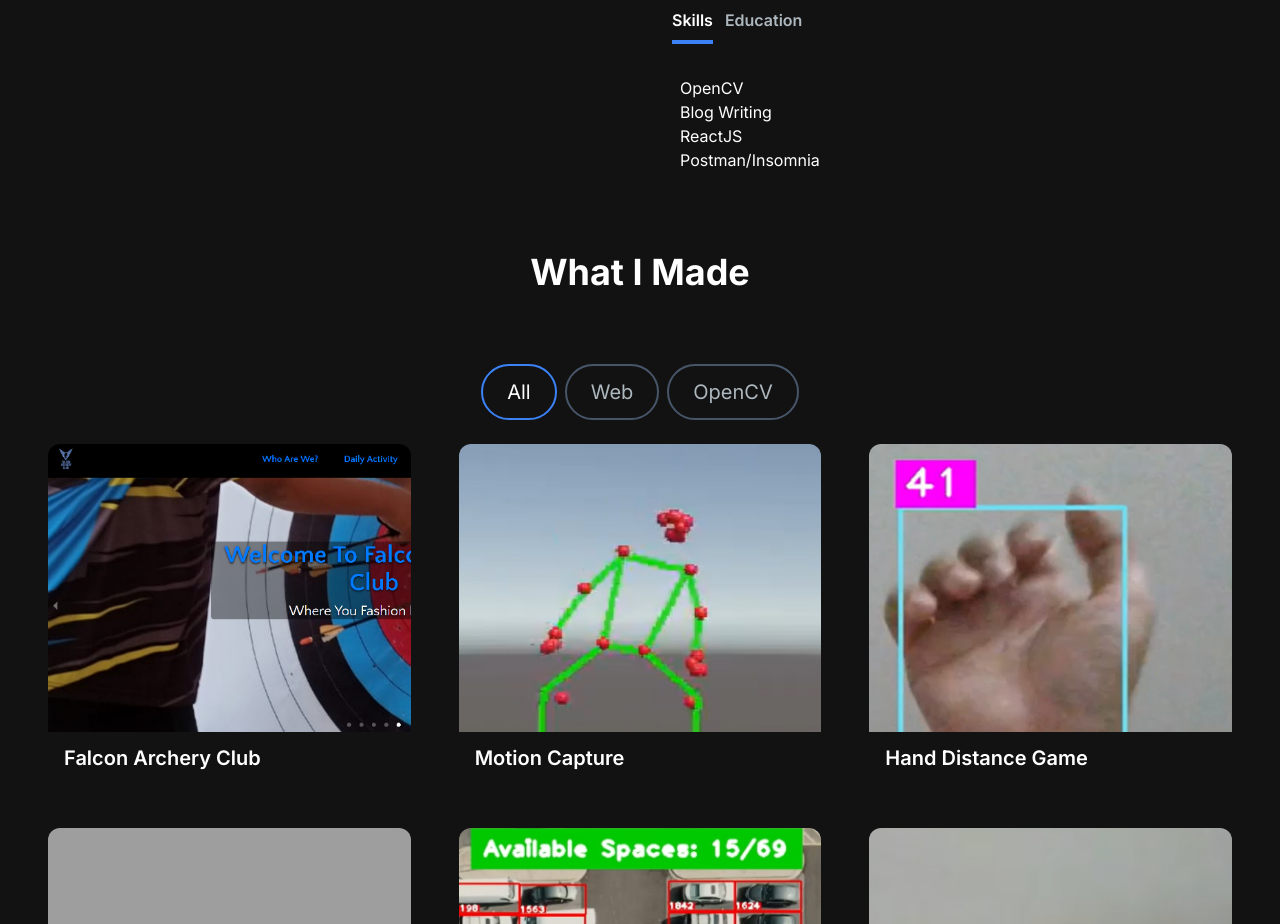
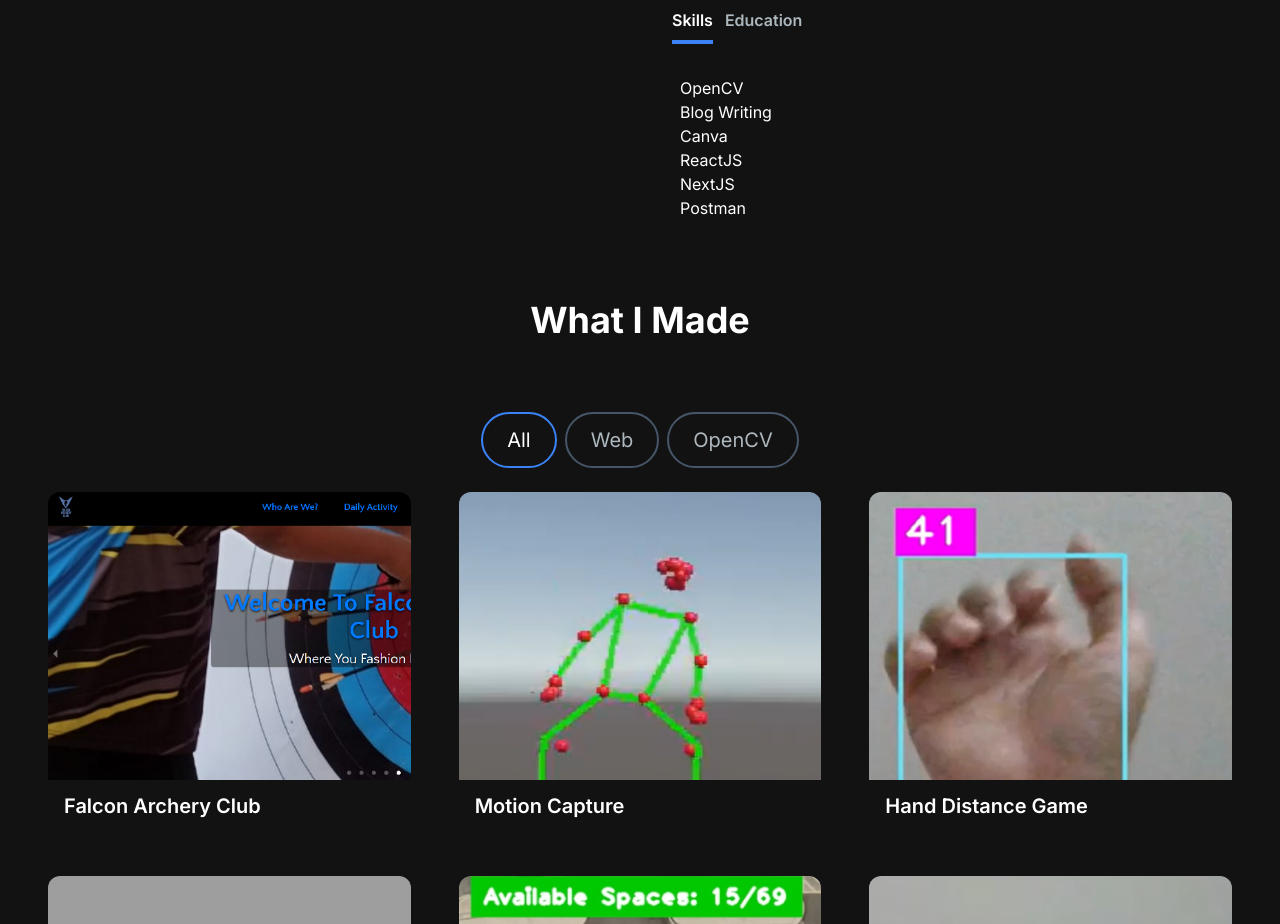
Before and after one commit to screamEagles/portfolio-website, a Next.js app: page / in a window 1280 px wide. Shown: the part 1400-2324 px from the top of the page. Built offline with nearby package versions, Linux system fonts and the light colour scheme; grey boxes are pictures that could not be loaded.

Commit message:
Added new skills

```diff
--- a/src/app/components/AboutSection.jsx
+++ b/src/app/components/AboutSection.jsx
@@ -11,8 +11,10 @@ const TAB_DATA = [
       <ul className="list-none pl-2">
         <li>OpenCV</li>
         <li>Blog Writing</li>
+        <li>Canva</li>
         <li>ReactJS</li>
-        <li>Postman/Insomnia</li>
+        <li>NextJS</li>
+        <li>Postman</li>
       </ul>
     ),
   },
```
